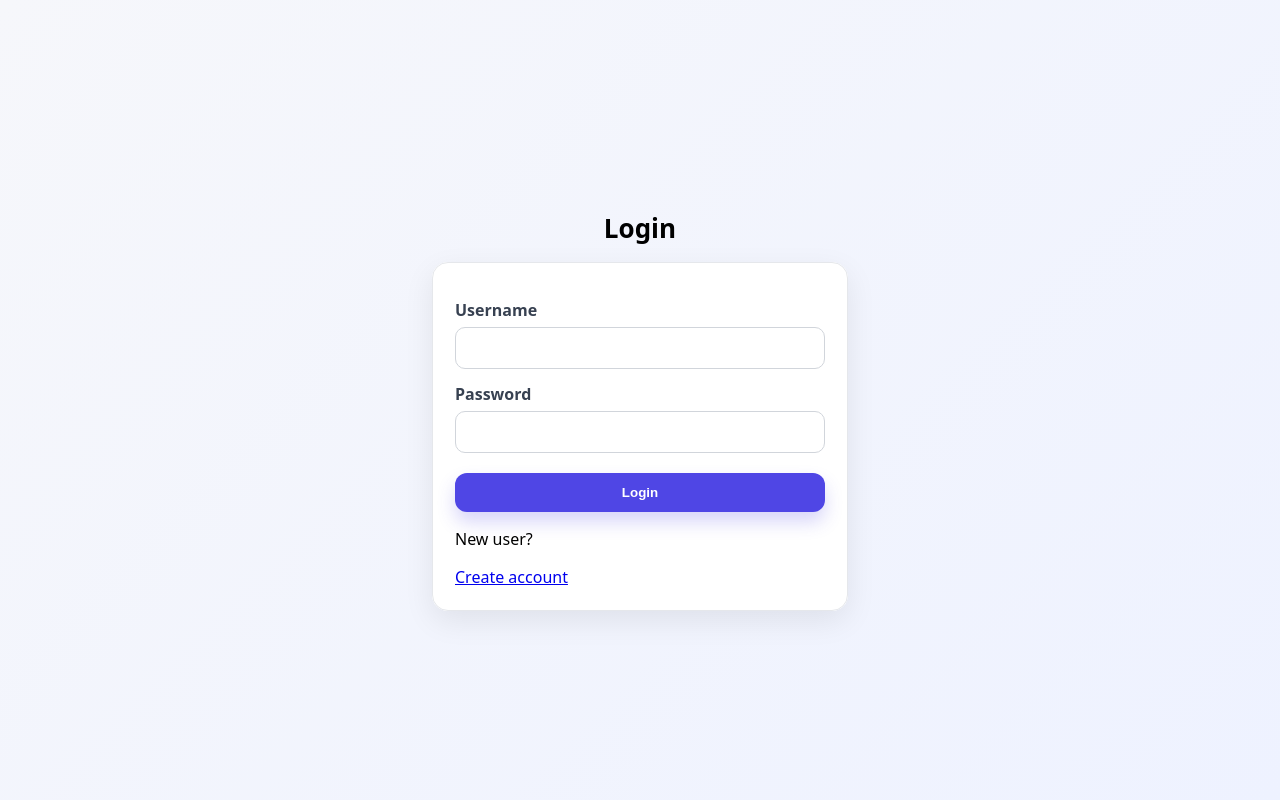
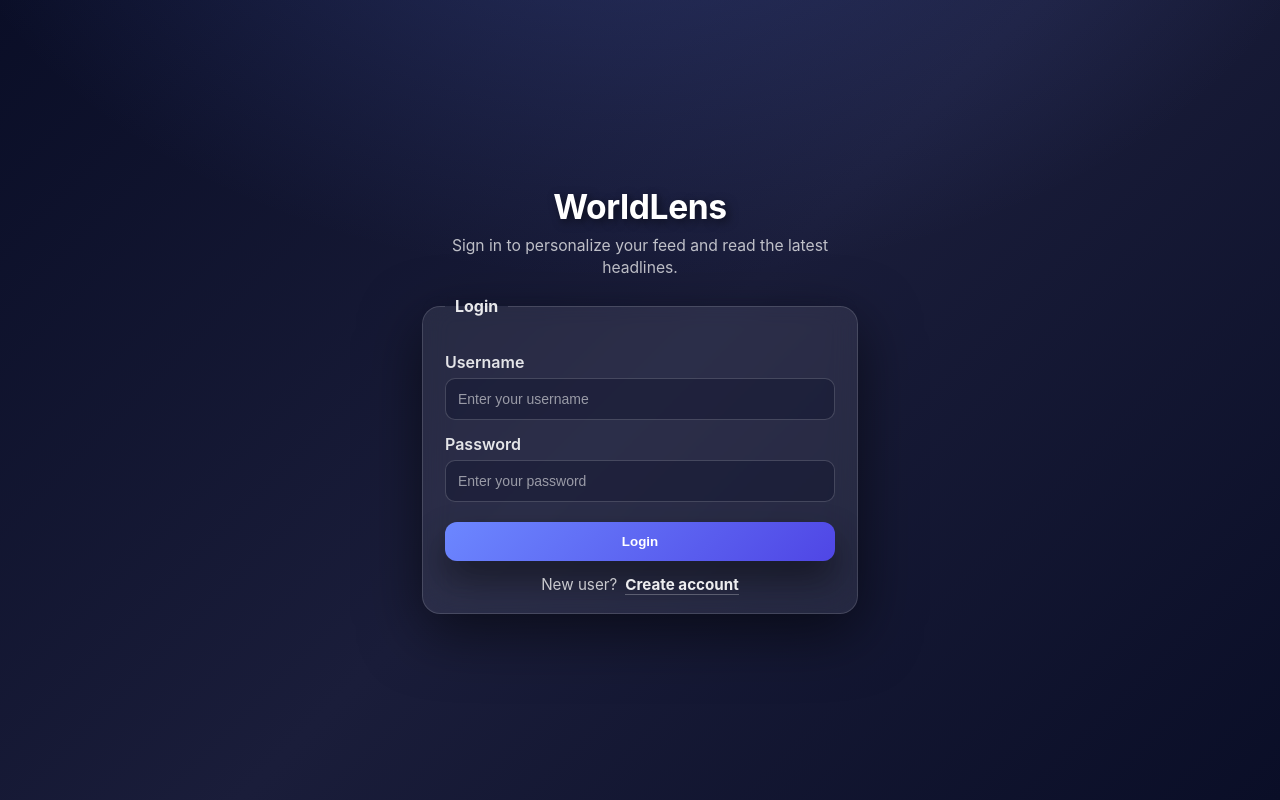
Before and after one commit to rityjacob/News-App, a plain HTML site: page Frontend/login.html in a window 1280 px wide. Drawn offline with Linux system fonts and the light colour scheme.

Commit message:
Added css for login page

```diff
--- a/Frontend/login.html
+++ b/Frontend/login.html
@@ -12,38 +12,44 @@
 
     body {
       margin: 0;
-      font-family: system-ui, -apple-system, Segoe UI, Roboto, Arial, sans-serif;
-      background: linear-gradient(135deg, #f6f7fb, #eef2ff);
+      font-family: -apple-system, BlinkMacSystemFont, 'Segoe UI', Roboto, 'Helvetica Neue', Arial, sans-serif;
+      background: radial-gradient(1200px 800px at 50% -200px, rgba(108, 135, 255, 0.25), transparent 60%),
+                  linear-gradient(135deg, #0a0e27 0%, #1a1d3a 50%, #0a0e27 100%);
       min-height: 100vh;
       display: flex;
       align-items: center;
       justify-content: center;
       padding: 24px;
+      color: #ffffff;
     }
 
     .card {
       width: 100%;
-      max-width: 420px;
+      max-width: 440px;
     }
 
     h2 {
       text-align: center;
-      margin-bottom: 16px;
-      font-size: 26px;
+      margin: 0 0 8px;
+      font-size: 2.1rem;
+      letter-spacing: -0.4px;
+      text-shadow: 3px 3px 10px rgba(0, 0, 0, 0.55);
     }
 
     fieldset {
-      border: 1px solid #e5e7eb;
-      border-radius: 16px;
-      padding: 22px;
-      background: #ffffff;
-      box-shadow: 0 10px 30px rgba(0,0,0,0.08);
+      border: 1px solid rgba(255, 255, 255, 0.14);
+      border-radius: 18px;
+      padding: 22px 22px 18px;
+      background: rgba(255, 255, 255, 0.08);
+      box-shadow: 0 18px 60px rgba(0,0,0,0.55);
+      backdrop-filter: blur(14px);
+      -webkit-backdrop-filter: blur(14px);
     }
 
     legend {
       font-weight: 700;
       padding: 0 10px;
-      color: #374151;
+      color: rgba(255, 255, 255, 0.9);
     }
 
     .field {
@@ -54,21 +60,29 @@
       display: block;
       margin-bottom: 6px;
       font-weight: 600;
-      color: #374151;
+      color: rgba(255, 255, 255, 0.88);
     }
 
     input {
       width: 100%;
       padding: 12px;
       border-radius: 10px;
-      border: 1px solid #d1d5db;
+      border: 1px solid rgba(255, 255, 255, 0.18);
+      background: rgba(10, 14, 39, 0.35);
+      color: #ffffff;
       font-size: 14px;
+      transition: border-color 0.15s ease, box-shadow 0.15s ease, background 0.15s ease;
+    }
+
+    input::placeholder {
+      color: rgba(255, 255, 255, 0.55);
     }
 
     input:focus {
       outline: none;
-      border-color: #6366f1;
-      box-shadow: 0 0 0 3px rgba(99,102,241,0.2);
+      border-color: rgba(108, 135, 255, 0.8);
+      box-shadow: 0 0 0 4px rgba(108, 135, 255, 0.22);
+      background: rgba(10, 14, 39, 0.5);
     }
 
     .actions {
@@ -82,43 +96,85 @@
       font-weight: 700;
       cursor: pointer;
       border: none;
-      background: #4f46e5;
+      background: linear-gradient(135deg, #6c87ff, #4f46e5);
       color: #fff;
-      box-shadow: 0 10px 18px rgba(79,70,229,0.22);
+      box-shadow: 0 18px 35px rgba(0,0,0,0.45);
       transition: transform 0.06s ease, filter 0.15s ease;
     }
 
     button:hover {
-      filter: brightness(0.97);
+      filter: brightness(1.02);
     }
 
     button:active {
       transform: translateY(1px);
+    }
+
+    .subtitle {
+      text-align: center;
+      margin: 0 0 18px;
+      color: rgba(255, 255, 255, 0.72);
+      font-size: 0.98rem;
+      line-height: 1.4;
+    }
+
+    .footer {
+      margin-top: 14px;
+      display: flex;
+      justify-content: center;
+      gap: 8px;
+      color: rgba(255, 255, 255, 0.75);
+      font-size: 0.95rem;
+    }
+
+    .footer a {
+      color: rgba(255, 255, 255, 0.92);
+      text-decoration: none;
+      font-weight: 700;
+      border-bottom: 1px solid rgba(255, 255, 255, 0.25);
+    }
+
+    .footer a:hover {
+      border-bottom-color: rgba(255, 255, 255, 0.55);
+    }
+
+    @media (max-width: 480px) {
+      fieldset {
+        padding: 18px 16px 14px;
+      }
+      h2 {
+        font-size: 1.85rem;
+      }
     }
   </style>
 </head>
 
 <body>
   <div class="card">
-    <h2>Login</h2>
+    <h2>WorldLens</h2>
+    <p class="subtitle">Sign in to personalize your feed and read the latest headlines.</p>
 
     <form id="loginForm">
       <fieldset>
+        <legend>Login</legend>
 
         <div class="field">
           <label for="username">Username</label>
-          <input type="text" id="username" required />
+          <input type="text" id="username" placeholder="Enter your username" autocomplete="username" required />
         </div>
 
         <div class="field">
           <label for="password">Password</label>
-          <input type="password" id="password" required />
+          <input type="password" id="password" placeholder="Enter your password" autocomplete="current-password" required />
         </div>
 
         <div class="actions">
           <button type="submit">Login</button>
         </div>
-        <p>New user?</p> <a href="registration.html">Create account</a>
+        <div class="footer">
+          <span>New user?</span>
+          <a href="registration.html">Create account</a>
+        </div>
       </fieldset>
 
     </form>
```
Also changed, not shown: Frontend/home-script.js (+20 -0 lines), Frontend/home.html (+42 -5 lines).
